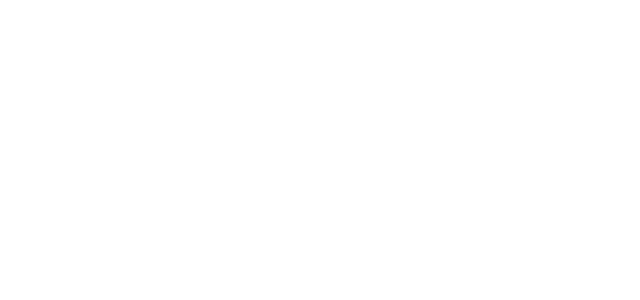
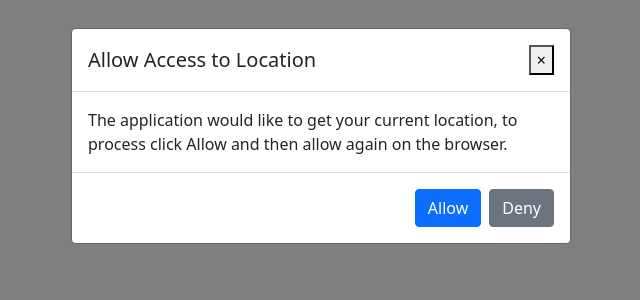
Before and after one commit to Lukeybooi/weather-condition-location-react-app, a React (Create React App) app: page / in a window 1280 px wide. Shown: the top 300 px of the page, without its empty margins (319-959 px from the left). Built offline with nearby package versions, Linux system fonts and the light colour scheme; no server answers.

Commit message:
Added functionality with reactstrap

```diff
--- a/package.json
+++ b/package.json
@@ -10,9 +10,12 @@
     "@types/node": "^12.20.16",
     "@types/react": "^17.0.15",
     "@types/react-dom": "^17.0.9",
+    "axios": "^0.21.1",
+    "bootstrap": "^5.0.2",
     "react": "^17.0.2",
     "react-dom": "^17.0.2",
     "react-scripts": "4.0.3",
+    "reactstrap": "^8.9.0",
     "typescript": "^4.3.5",
     "web-vitals": "^1.1.2"
   },
--- a/src/App.tsx
+++ b/src/App.tsx
@@ -1,5 +1,133 @@
-function App() {
-  return <div />;
-}
+import axios, { AxiosError, AxiosResponse } from "axios";
+import { useState } from "react";
+import { Button } from "reactstrap";
+import ErrorAlert from "./components/ErrorAlerts/indext";
+import Loader from "./components/Loader";
+import RequestLocationModal from "./components/RequestLocationModal";
+import WeatherDisplay from "./components/WeatherDisplay";
+import { WEATHER_URL } from "./constants";
+import { Weather } from "./models/weather";
+import {
+  BLOCK_LOCATION_ERR_MSG,
+  CALL_ERR_MSG,
+  GENERAL_ERROR,
+  IErrorProps,
+  INIT_STATE,
+  LOCATION_ERR_MSG,
+} from "./utils/app.utils";
+
+const API_KEY = process.env.REACT_APP_API_KEY;
+const PATH = "/data/2.5/weather";
+
+const App = () => {
+  const [state, setState] = useState(INIT_STATE);
+
+  const { showRequest, data, loading, isDenied, error } = state;
+
+  //#region Functions
+  // GET Geolocation from Navigator object
+  const onFindLocation = () => {
+    try {
+      if (navigator.geolocation) {
+        navigator.geolocation.getCurrentPosition(
+          onLocationSuccess,
+          onLocationError
+        );
+      } else {
+        setError("locationError", LOCATION_ERR_MSG);
+      }
+    } catch (_error) {
+      setError("generalError", GENERAL_ERROR);
+    }
+  };
+
+  // GET Latitude & Longitude if it's Successful from Navigator
+  const onLocationSuccess = ({ coords: { latitude, longitude } }: any) =>
+    onGetWeather(latitude, longitude);
+
+  // SET Error if it's Unsuccessful from Navigator
+  const onLocationError = () =>
+    setError("locationError", BLOCK_LOCATION_ERR_MSG);
+
+  // CALL (Openweathermap) Api with Axios
+  const onGetWeather = (lat: number, lon: number) => {
+    if (typeof lat === "number" && typeof lon === "number") {
+      const weatherApiInstance = axios.create({ baseURL: WEATHER_URL });
+
+      setState((s) => ({ ...s, loading: true, showRequest: false }));
+
+      weatherApiInstance
+        .get<Weather>(
+          `${PATH}?lat=${lat}&lon=${lon}&units=metric&appid=${API_KEY}`
+        )
+        .then(onDataReceived)
+        .catch(onDataError);
+    } else {
+      setError("locationError", BLOCK_LOCATION_ERR_MSG);
+    }
+  };
+
+  // GET/SET Data if it's Successful from Axios, Stop Loading, Unset All Errors
+  const onDataReceived = ({ data }: AxiosResponse<Weather>) =>
+    setState((s) => ({
+      ...s,
+      data,
+      loading: false,
+      error: {},
+      isDenied: false,
+    }));
+
+  // SET Error if it's Unsuccessful from Axios, Stop Loading
+  const onDataError = (err: AxiosError) =>
+    setState((s) => ({
+      ...s,
+      loading: false,
+      error: {
+        ...s.error,
+        callError: err?.response?.data?.message || CALL_ERR_MSG,
+      },
+    }));
+
+  // SET Deny Event on Modal
+  const onDeny = () =>
+    setState((s) => ({
+      ...s,
+      showRequest: false,
+      isDenied: true,
+    }));
+
+  // TOGGLE Modal Visibility
+  const onToggle = () =>
+    setState(({ showRequest, ...r }) => ({
+      ...r,
+      showRequest: !showRequest,
+    }));
+
+  // GENERAL Error Function
+  const setError = (key: keyof IErrorProps, message: string) =>
+    setState((s) => ({
+      ...s,
+      error: { ...s.error, [key]: message },
+      showRequest: false,
+    }));
+
+  //#endregion
+
+  return (
+    <Loader loading={loading}>
+      <ErrorAlert errors={error} />
+
+      <RequestLocationModal
+        show={showRequest}
+        onAllow={onFindLocation}
+        onDeny={onDeny}
+        onToggle={onToggle}
+      />
+
+      {data && <WeatherDisplay data={data} onRefresh={onFindLocation} />}
+      {isDenied && !data && <Button onClick={onFindLocation}>Refresh</Button>}
+    </Loader>
+  );
+};
 
 export default App;
--- /dev/null
+++ b/src/components/ErrorAlerts/indext.tsx
@@ -0,0 +1,23 @@
+import { FC } from "react";
+import { Alert } from "reactstrap";
+import { IErrorProps } from "../../utils/app.utils";
+
+interface IProps {
+  readonly errors: IErrorProps;
+}
+
+const ErrorAlert: FC<IProps> = ({ errors }) => {
+  const err = Object.values(errors).filter(Boolean);
+
+  return (
+    <>
+      {err.map((msg) => (
+        <Alert key={msg} color="danger">
+          {msg}
+        </Alert>
+      ))}
+    </>
+  );
+};
+
+export default ErrorAlert;
--- /dev/null
+++ b/src/components/Loader/index.tsx
@@ -0,0 +1,15 @@
+import { FC } from "react";
+import { Spinner } from "reactstrap";
+
+interface IProps {
+  readonly loading: boolean;
+}
+
+const Loader: FC<IProps> = ({ children, loading }) =>
+  loading ? (
+    <Spinner style={{ width: "3rem", height: "3rem" }} type="grow" />
+  ) : (
+    <>{children}</>
+  );
+
+export default Loader;
--- /dev/null
+++ b/src/components/RequestLocationModal/index.tsx
@@ -0,0 +1,34 @@
+import { FC } from "react";
+import { Button, Modal, ModalBody, ModalFooter, ModalHeader } from "reactstrap";
+
+interface IProps {
+  readonly show: boolean;
+  readonly onAllow: () => void;
+  readonly onDeny: () => void;
+  readonly onToggle: () => void;
+}
+
+const RequestLocationModal: FC<IProps> = ({
+  show,
+  onAllow,
+  onDeny,
+  onToggle,
+}) => (
+  <Modal isOpen={show} toggle={onToggle}>
+    <ModalHeader toggle={onToggle}>Allow Access to Location</ModalHeader>
+    <ModalBody>
+      The application would like to get your current location, to process click
+      Allow and then allow again on the browser.
+    </ModalBody>
+    <ModalFooter>
+      <Button color="primary" onClick={onAllow}>
+        Allow
+      </Button>
+      <Button color="secondary" onClick={onDeny}>
+        Deny
+      </Button>
+    </ModalFooter>
+  </Modal>
+);
+
+export default RequestLocationModal;
--- /dev/null
+++ b/src/components/WeatherDisplay/index.tsx
@@ -0,0 +1,43 @@
+import { FC } from "react";
+import {
+  Button,
+  Card,
+  CardBody,
+  CardImg,
+  CardSubtitle,
+  CardText,
+  CardTitle,
+} from "reactstrap";
+import { Weather } from "../../models/weather";
+
+interface IProps {
+  readonly data: Weather;
+  readonly onRefresh: () => void;
+}
+
+const WeatherDisplay: FC<IProps> = ({ data, onRefresh }) => (
+  <Card>
+    <CardImg top width="100%" src="/assets/318x180.svg" alt="Card image cap" />
+    <CardBody>
+      <CardTitle tag="h5">Card title</CardTitle>
+      <CardSubtitle tag="h6" className="mb-2 text-muted">
+        <p>
+          Feels like {data?.main?.feels_like}°C.{" "}
+          {data?.weather?.[0]?.description}. {data?.weather?.[0]?.main}
+        </p>
+      </CardSubtitle>
+      <CardText>
+        <p>Humidity: {data?.main?.humidity} %</p>
+
+        <p>Pressure: {data?.weather?.[0]?.description} hPa</p>
+
+        <p>Visibility: {data?.visibility / 1000} km</p>
+
+        <p>Wind: {data?.wind?.speed} meter/sec</p>
+      </CardText>
+      <Button onClick={onRefresh}>Refresh</Button>
+    </CardBody>
+  </Card>
+);
+
+export default WeatherDisplay;
--- /dev/null
+++ b/src/constants/index.ts
@@ -0,0 +1 @@
+export const WEATHER_URL = "https://api.openweathermap.org";
--- a/src/index.tsx
+++ b/src/index.tsx
@@ -1,4 +1,5 @@
 import ReactDOM from "react-dom";
 import App from "./App";
+import "bootstrap/dist/css/bootstrap.min.css";
 
 ReactDOM.render(<App />, document.getElementById("root"));
--- /dev/null
+++ b/src/utils/app.utils.ts
@@ -0,0 +1,34 @@
+import { Weather } from "../models/weather";
+
+export interface IStateProps {
+  readonly showRequest: boolean;
+  readonly data?: Weather;
+  readonly loading: boolean;
+  readonly isDenied: boolean;
+  readonly error: IErrorProps;
+}
+
+export interface IErrorProps {
+  readonly generalError?: string | null;
+  readonly locationError?: string | null;
+  readonly callError?: string | null;
+}
+
+export const INIT_STATE: IStateProps = {
+  showRequest: true,
+  loading: false,
+  isDenied: false,
+  error: {},
+};
+
+export const BLOCK_LOCATION_ERR_MSG =
+  "Unable to get geolocation, you may have blocked the permission. Please try and reset the grant permission for the location.";
+
+export const CALL_ERR_MSG =
+  "Something went wrong while trying to fetch the data.";
+
+export const GENERAL_ERROR =
+  "Oops! Something went wrong, please try again or contact an administrator.";
+
+export const LOCATION_ERR_MSG =
+  "Unable to get geolocation, please try again later.";
```
Also changed, not shown: src/models/weather.d.ts (added, +56 -0 lines), 2 other files (tests, documents, lock files or other folders).
